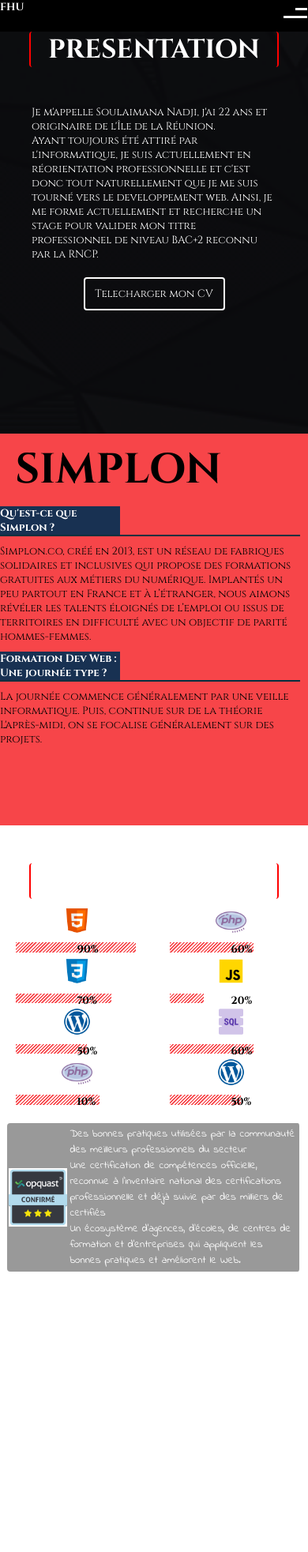
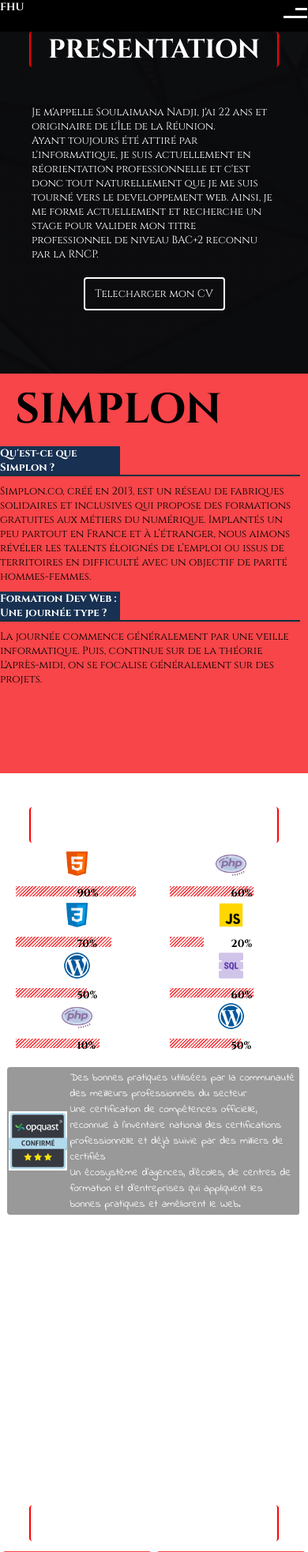
Before and after one commit to NadjiSoul/portfolio_2019, a PHP site: page / in a window 390 px wide. Shown: the top 1965 px of the page at 79% size. Run offline with PHP 8.4, Linux system fonts and the light colour scheme; data comes from the database, SQL or seed files in the repository; data that the repository does not hold is empty; a stand-in replaces the project's code that opens the database connection.

Commit message:
section height

```diff
--- a/css/style.css
+++ b/css/style.css
@@ -522,13 +522,13 @@ section{
 	padding-top:40px;
 	margin-left: 0;
 	width: 100%;
-	height: 120vh;
 	}
 	#pres .verse{
 		height: 45%;
 	}
 	#pres .reverse{
-		height: 49%;
+		background-color: 2px solid blue;
+		height: 60%;
 	}
 	#pres article div a{
 		margin: auto;
@@ -539,6 +539,9 @@ section{
 	}
 	#pres .verse img,#pres .reverse img{
 		display: none;
+	}
+	#techno{
+		margin-top: 25%;
 	}
 	#techno .tec{
 		width: 50%;
```
